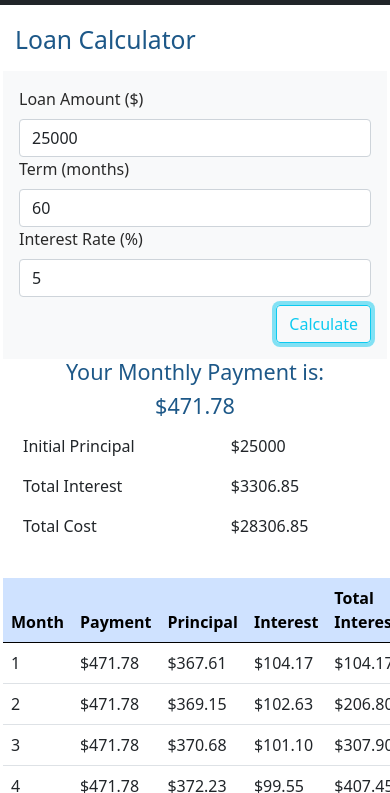
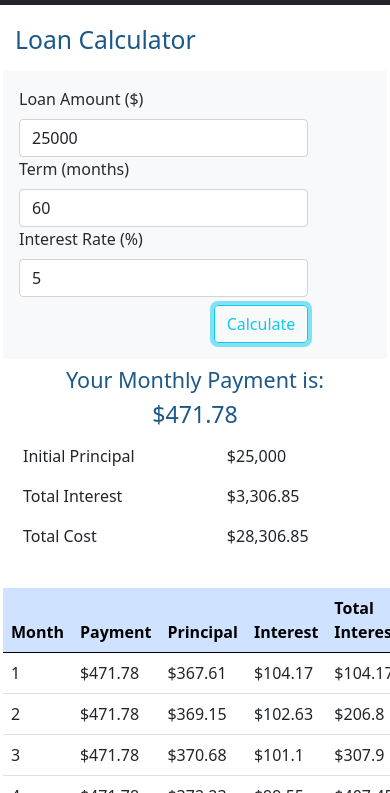
Before and after one commit to MuggsyCodes/DebtisDumb, a plain HTML site: page app.html in a window 390 px wide. Both pictures are taken after a click on the button "Calculate". Shown: the part 51-844 px from the top of the page. Drawn offline with nearby package versions, Linux system fonts and the light colour scheme.

Commit message:
Final commit
Cleaned up a lot of the number formatting.
Also, improved how the rows display on mobile a bit by adjusting col lengths.

```diff
--- a/app.html
+++ b/app.html
@@ -52,22 +52,22 @@
         <!--First Row to contain Input Col and Results Col-->
         <div class="row row-cols-1 row-cols-lg-2">
             <!--Input column-->
-            <div class="col bg-light p-3">
+            <div class="col bg-light p-3 mb-2">
                 <form class="row">
-                    <div class="col-12">
+                    <div class="col-10">
                         <label for="loanAmount" class="form-label">Loan Amount ($)</label>
                         <input id="loan_amount" type="number" class="form-control" placeholder="Enter Loan Amount" value=25000 aria-label="Loan Amount">
                     </div>
-                    <div class="col-12">
+                    <div class="col-10">
                         <label for="payments" class="form-label">Term (months)</label>
                         <input id="payments" type="number" class="form-control" placeholder="Months left to payoff loan" value=60 aria-label="Payments">
                     </div>
-                    <div class="col-12 pb-2">
+                    <div class="col-10 pb-2">
                         <label for="rate" class="form-label">Interest Rate (%)</label>
                         <input id="rate" type="number" class="form-control" placeholder="Interest Rate" value=5 aria-label="Rate">
                     </div>
                     <!--Button-->
-                    <div class="col-12 d-flex justify-content-end">
+                    <div class="col-10 d-flex justify-content-end">
                         <button id="calc_btn" type="button" class="btn btn-outline-info">Calculate</button>
                     </div>
                 </form>
@@ -77,7 +77,7 @@
             <div class="col gx-5">
                 <div class="row">
                     <h4 class="text-center">Your Monthly Payment is:</h4>
-                    <h4 class="text-center" id="monthly_payment"></h4>
+                    <h3 class="text-center" id="monthly_payment"></h3>
                 </div>
                 <div class="row">
                     <!--Small table here-->
--- a/js/site.js
+++ b/js/site.js
@@ -94,11 +94,20 @@ function displayData(monthly_payment, cost_Obj){
 
     let totalCost = (loanAmount + totalInterest);
 
+    //apply the toLocaleString method to STRINGS
+    monthlyPayment = monthly_payment.toLocaleString(undefined, { maximumFractionDigits: 2 });
+    //monthlyPayment = monthlyPayment.toLocaleString();
+    loanAmount = loanAmount.toLocaleString(undefined, { maximumFractionDigits: 2 });
+
+    totalInterest = totalInterest.toLocaleString(undefined, { maximumFractionDigits: 2 });
+
     //have to access the DOM
-    document.getElementById("monthly_payment").innerHTML = `$${monthly_payment.toFixed(2)}`;
+    document.getElementById("monthly_payment").innerHTML = `$${monthlyPayment}`;
+
+    //document.getElementById("monthly_payment").innerHTML = `$${monthly_payment.toFixed(2)}`;
     document.getElementById("total_principal").innerHTML = `$${loanAmount}`;
-    document.getElementById("total_interest").innerHTML = `$${totalInterest.toFixed(2)}`;
-    document.getElementById("total_cost").innerHTML = `$${totalCost.toFixed(2)}`;
+    document.getElementById("total_interest").innerHTML = `$${totalInterest}`;
+    document.getElementById("total_cost").innerHTML = `$${totalCost.toLocaleString(undefined, { maximumFractionDigits: 2 })}`;
 
 
     //create table data for id = table_data
@@ -111,11 +120,11 @@ function displayData(monthly_payment, cost_Obj){
 
         row = `<tr>
                     <td>${cost_Obj.months[i]}</td>
-                    <td>$${monthly_payment.toFixed(2)}</td>
-                    <td>$${cost_Obj.principal_payment[i].toFixed(2)}</td>
-                    <td>$${cost_Obj.interest_payments[i].toFixed(2)}</td>
-                    <td>$${cost_Obj.total_interest_array[i].toFixed(2)}</td>
-                    <td>$${cost_Obj.remaining_balance[i].toFixed(2)}</td>
+                    <td>$${monthly_payment.toLocaleString(undefined, { maximumFractionDigits: 2 })}</td>
+                    <td>$${cost_Obj.principal_payment[i].toLocaleString(undefined, { maximumFractionDigits: 2 })}</td>
+                    <td>$${cost_Obj.interest_payments[i].toLocaleString(undefined, { maximumFractionDigits: 2 })}</td>
+                    <td>$${cost_Obj.total_interest_array[i].toLocaleString(undefined, { maximumFractionDigits: 2 })}</td>
+                    <td>$${cost_Obj.remaining_balance[i].toLocaleString(undefined, { maximumFractionDigits: 2 })}</td>
                 </tr>`;
         //fill out table using newly created row from template literal
         document.getElementById("table_data").innerHTML += row;
```
